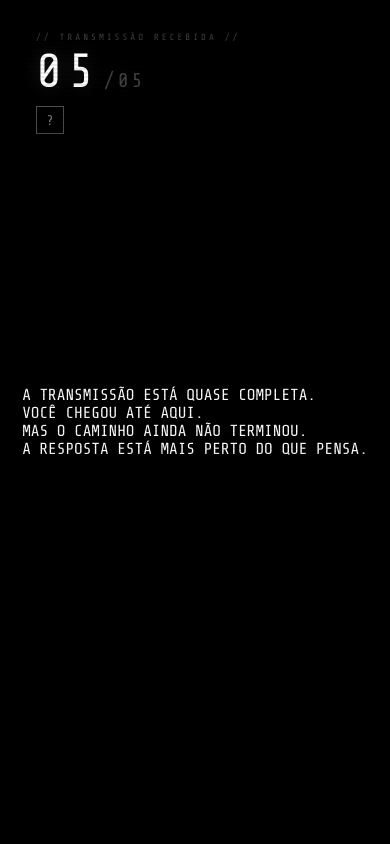
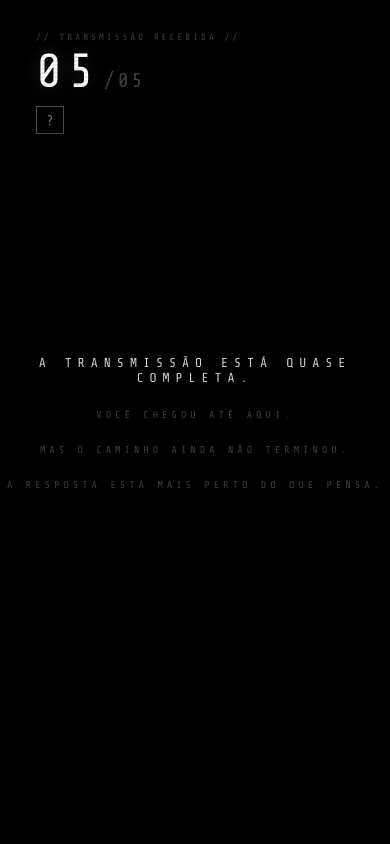
Before and after one commit to Pedroaruana/Cicada-3301, a Flask app: page /fase/nexus in a window 390 px wide. Run offline with Flask 3, Linux system fonts and the light colour scheme; some web fonts are replaced.

Commit message:
feat: rota da fase 5 e estilos no app

```diff
--- a/app.py
+++ b/app.py
@@ -31,6 +31,10 @@ def fase4():
 def fase5():
     return render_template('fase5.html')
 
+@app.route('/fim')
+def fim():
+    return render_template('fim.html')
+
 if __name__ == '__main__':
     import os
     port = int(os.environ.get('PORT', 5000))
--- a/static/css/style.css
+++ b/static/css/style.css
@@ -568,6 +568,54 @@ body {
   text-align: right;
 }
 
+/* ── fase 5 ── */
+.fase5-texto {
+  display: flex;
+  flex-direction: column;
+  gap: 24px;
+  text-align: center;
+}
+
+.fase5-linha {
+  font-size: clamp(13px, 2vw, 18px);
+  letter-spacing: 6px;
+  color: rgba(255,255,255,0.85);
+}
+
+.fase5-linha--fraca {
+  color: rgba(255,255,255,0.25);
+  font-size: clamp(10px, 1.4vw, 13px);
+  letter-spacing: 4px;
+}
+
+/* ── página final ── */
+.fim-msg {
+  display: flex;
+  flex-direction: column;
+  gap: 16px;
+  text-align: center;
+  margin-bottom: 40px;
+}
+
+.fim-linha {
+  font-size: clamp(12px, 1.8vw, 16px);
+  letter-spacing: 6px;
+  color: rgba(255,255,255,0.85);
+}
+
+.fim-linha--fraca {
+  color: rgba(255,255,255,0.3);
+  font-size: clamp(10px, 1.4vw, 13px);
+  letter-spacing: 4px;
+}
+
+.fim-numero {
+  font-size: 13px;
+  letter-spacing: 8px;
+  color: rgba(255,255,255,0.15);
+  margin-top: 20px;
+}
+
 /* responsividade mobile */
 @media (max-width: 480px) {
   .cicada-img {
```
